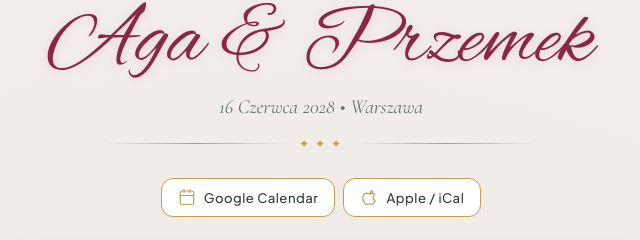
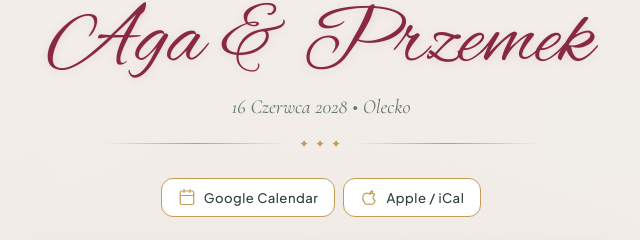
Before and after one commit to Krasnalixx/wesele, a plain HTML site: page index.html in a window 1280 px wide. Shown: the part 181-421 px from the top of the page, 319-959 px from the left. Drawn offline with nearby package versions, Linux system fonts and the light colour scheme.

Commit message:
Update index.html

```diff
--- a/index.html
+++ b/index.html
@@ -702,7 +702,7 @@
 
       <p class="subtitle-top">Wesele w Ogrodzie</p>
       <h1 class="script-title">Aga & Przemek</h1>
-      <p class="wedding-date">16 Czerwca 2028 • Warszawa</p>
+      <p class="wedding-date">16 Czerwca 2028 • Olecko</p>
 
       <div class="gold-divider">
         <div class="line"></div>
```
